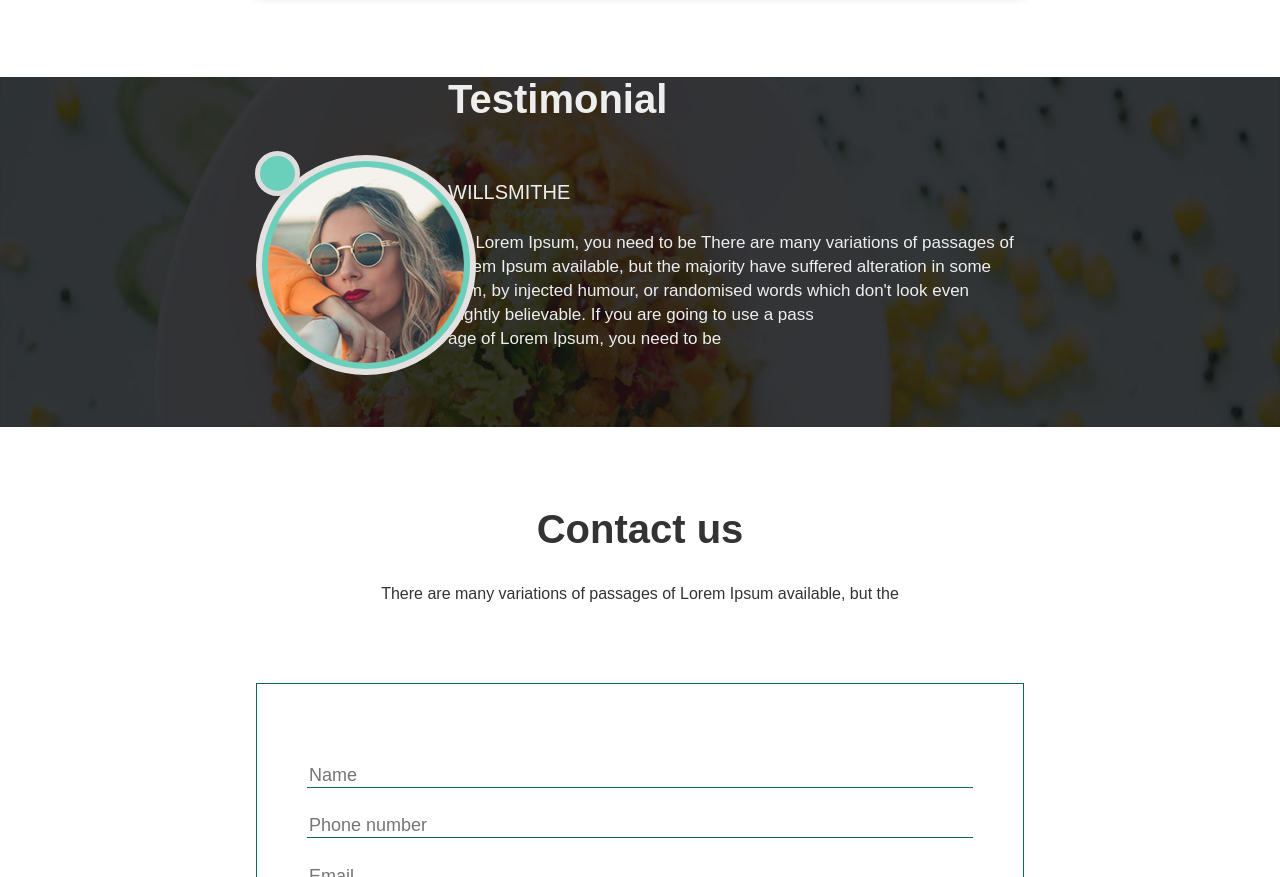
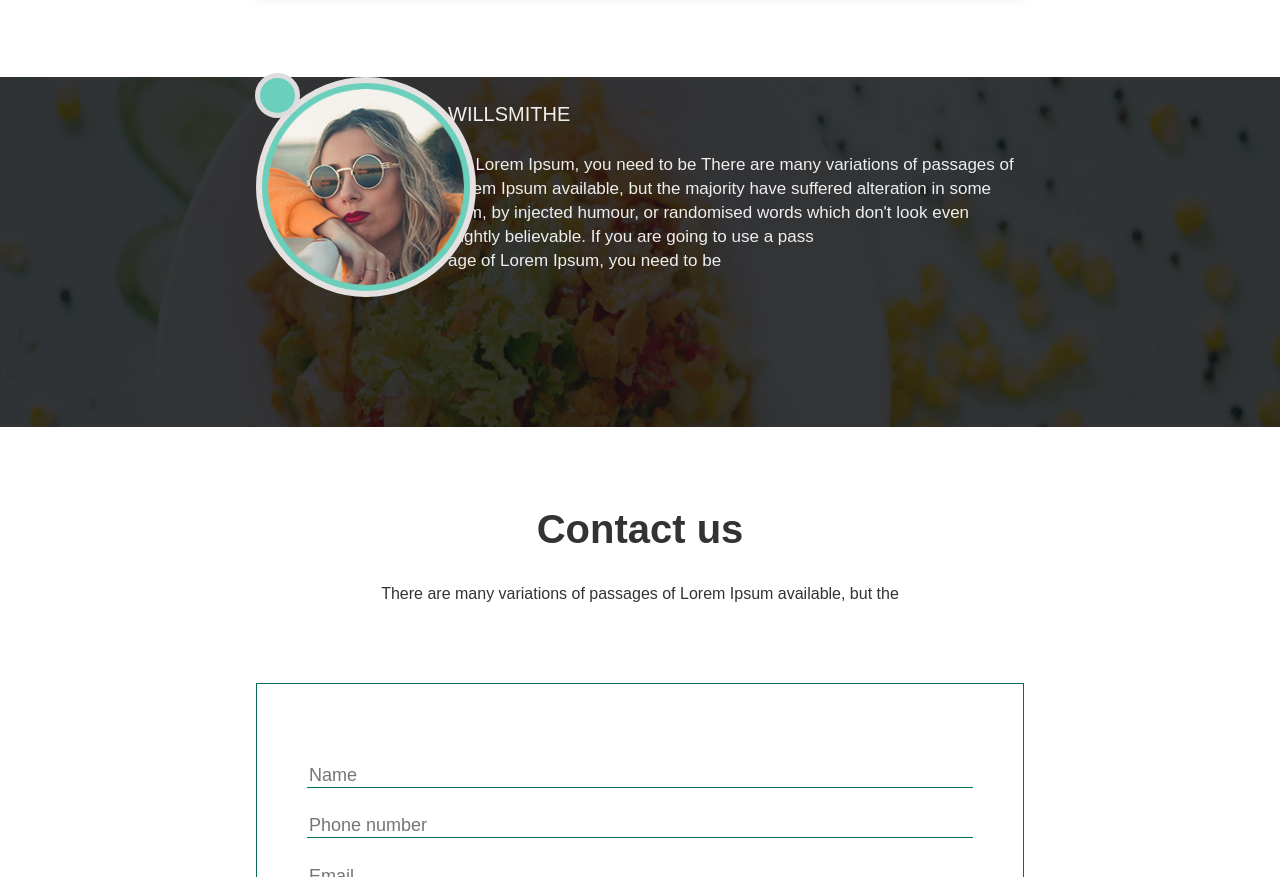
Before and after one commit to Vano-P/blogger, a plain HTML site: page index.html in a window 1280 px wide. Shown: the part 2914-3791 px from the top of the page. Drawn offline with Linux system fonts and the light colour scheme.

Commit message:
Update index.html

```diff
--- a/index.html
+++ b/index.html
@@ -140,9 +140,6 @@
       </div>
       <div class="testimonial">
          <div class="container">
-            <div class="test__row">
-               <h2>Testimonial</h2>
-            </div>
             <div class="test__main">
                <div class="test__main_img">
                   <i>
```
